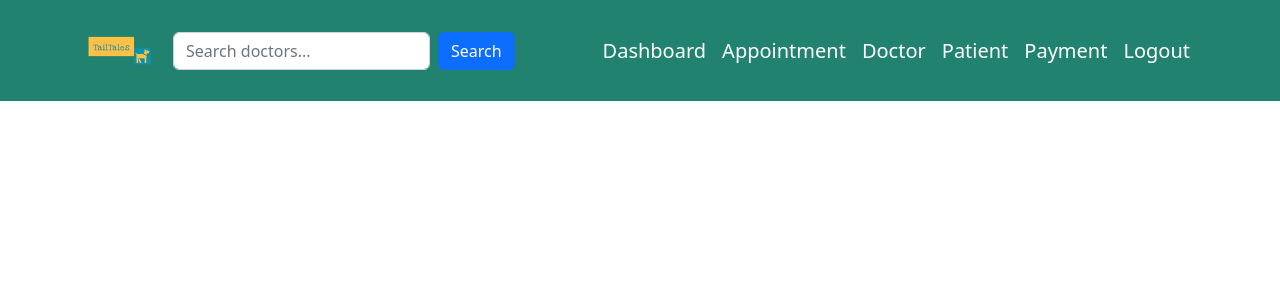
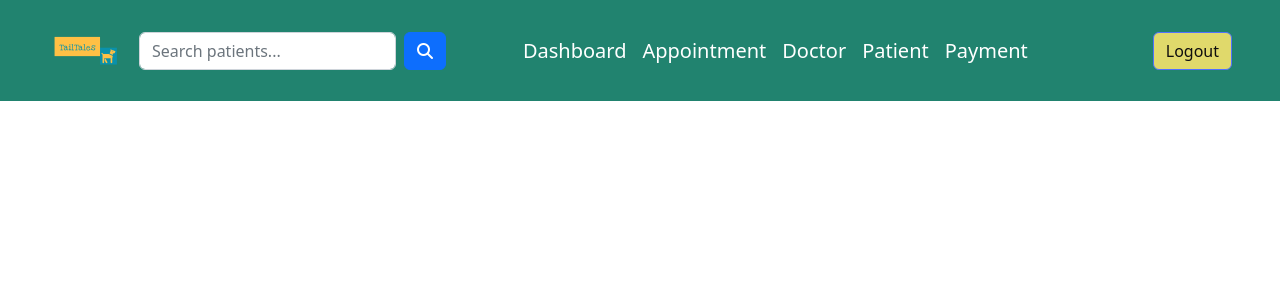
Before and after one commit to nimishapradhan/FYP, a Django app: page /admin_nav in a window 1280 px wide. Shown: the top 300 px of the page. Run offline with Django 4.2, Linux system fonts and the light colour scheme; some libraries are stand-ins or nearby versions.

Commit message:
nav bar on center

```diff
--- a/apps/views.py
+++ b/apps/views.py
@@ -503,10 +503,10 @@ def doctorprofile_view(request):
 def doctorapp_view(request):
     with connection.cursor() as cursor:
         cursor.execute("SELECT * FROM booking_details")
-        allAppoitments = cursor.fetchall()
+        allAppointments = cursor.fetchall()
 
         appointments = []
-        for row in allAppoitments:
+        for row in allAppointments:
             appointment = {
                 'appointment_id': row[0],
                 'pet_name': row[4],
@@ -602,7 +602,5 @@ def register_view(request):
     return render(request, 'register.html')
 
 
-
 def logout_view(request):
-    logout(request)
-    return redirect('login')
+    return render(request, 'login.html')
--- a/templates/admin_nav.html
+++ b/templates/admin_nav.html
@@ -28,6 +28,18 @@
         margin-right: 10px;
         border-radius: 5px;
     }
+
+    .btn-logout {
+        background-color: #e0d96b;
+        border-color: #5271ff;
+        color: #0f0e0e;
+    }
+
+    .btn-logout:hover {
+    background-color: #fff;
+    border-color: #4a66e6;
+    color: #121212;
+    }
 </style>
 </head>
 
@@ -36,7 +48,7 @@
         <div>
             <!-- Start Header -->
             <header>
-                <div class="container">
+                <div class="px-5">
                     <nav class="navbar navbar-expand-lg navbar-light bg-light">
                         <a class="navbar-brand logo" href="{% url 'index' %}"><img src="{% static 'logo.png' %}" alt="logo" style="max-width: 75px; max-height: 200px;"> </a>
                         <button class="navbar-toggler" type="button" data-bs-toggle="collapse" data-bs-target="#navbarNav" aria-controls="navbarNav" aria-expanded="false" aria-label="Toggle navigation">
@@ -44,16 +56,15 @@
                         </button>
 
                         <form class="d-flex">
-                            <input class="form-control me-2" type="search" placeholder="Search doctors..." aria-label="Search">
+                            <input class="form-control me-2" type="search" placeholder="Search patients..." aria-label="Search">
                             <button class="btn btn-primary" type="submit">
                                 <!-- Bootstrap 5 search icon -->
-                                <span class="bi bi-search" aria-hidden="true"></span>
-                                Search
+                                <i class="fa-solid fa-magnifying-glass"></i>
                             </button>
                         </form>
 
-                        <div class="collapse navbar-collapse" id="navbarSupportedContent">
-                            <ul class="navbar-nav ms-auto">
+                        <div class="collapse navbar-collapse justify-content-center" id="navbarToggler">
+                            <ul class="navbar-nav">
                                 <li class="nav-item active">
                                     <a class="nav-link" href='admin_dashboard'>Dashboard</a>
                                 </li>
@@ -72,17 +83,38 @@
                                 <li class="nav-item">
                                     <a class="nav-link" href="admin_payment">Payment</a>
                                 </li>
+                            </ul>
+                        </div>
 
-                                <li class="nav-item">
-                                    <a class="nav-link" href="login">Logout</a>
-                                </li>
-                            </ul>
+                        <div class="d-flex ps-5">
+                            <button type="submit" class="btn btn-logout" data-bs-toggle="modal" data-bs-target="#logoutModal">
+                            Logout
+                            </button>
                         </div>
                     </nav>
                 </div>
             </header>
             <!-- End Header -->
+
+                    <!-- Logout Modal -->
+        <div class="modal fade" id="logoutModal" tabindex="-1" aria-labelledby="logoutModal" aria-hidden="true">
+            <div class="modal-dialog">
+            <div class="modal-content">
+                <div class="modal-header">
+                <h1 class="modal-title fs-5" id="exampleModalLabel">Logout</h1>
+                </div>
+                <div class="modal-body">
+                Are you are you want to logout?
+                </div>
+                <div class="modal-footer">
+                <a href="{% url 'user_dashboard' %}" type="button" class="btn btn-secondary">Cancel</a>
+                <a href="{% url 'login' %}" type="button" class="btn btn-success">Logout</a>
+                </div>
+            </div>
+            </div>
         </div>
+
+
         <main>
             {% block content %}{% endblock %}
         </main>
```
Also changed, not shown: templates/doctornav.html (+28 -16 lines), templates/user_nav.html (+12 -13 lines).
